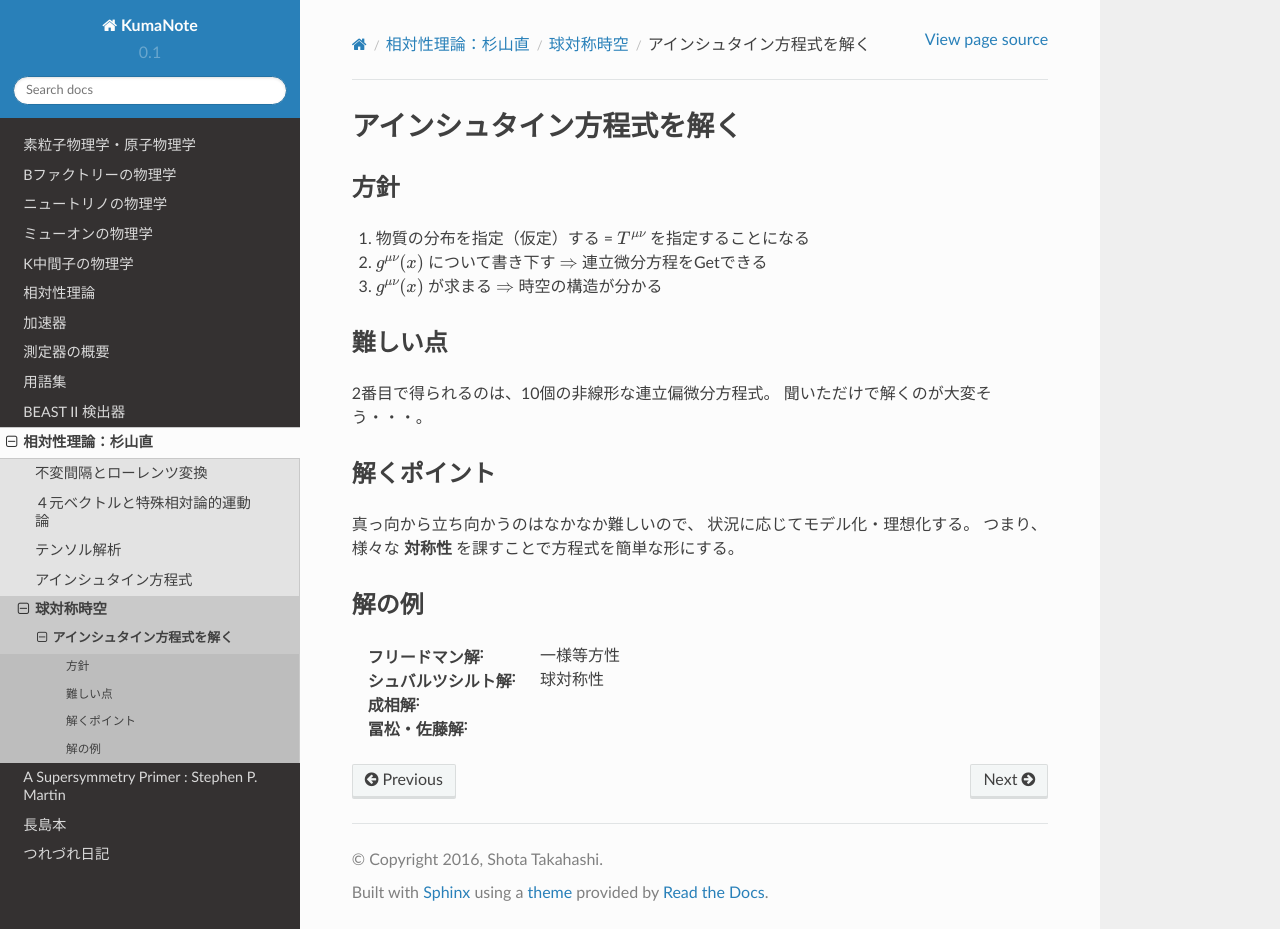
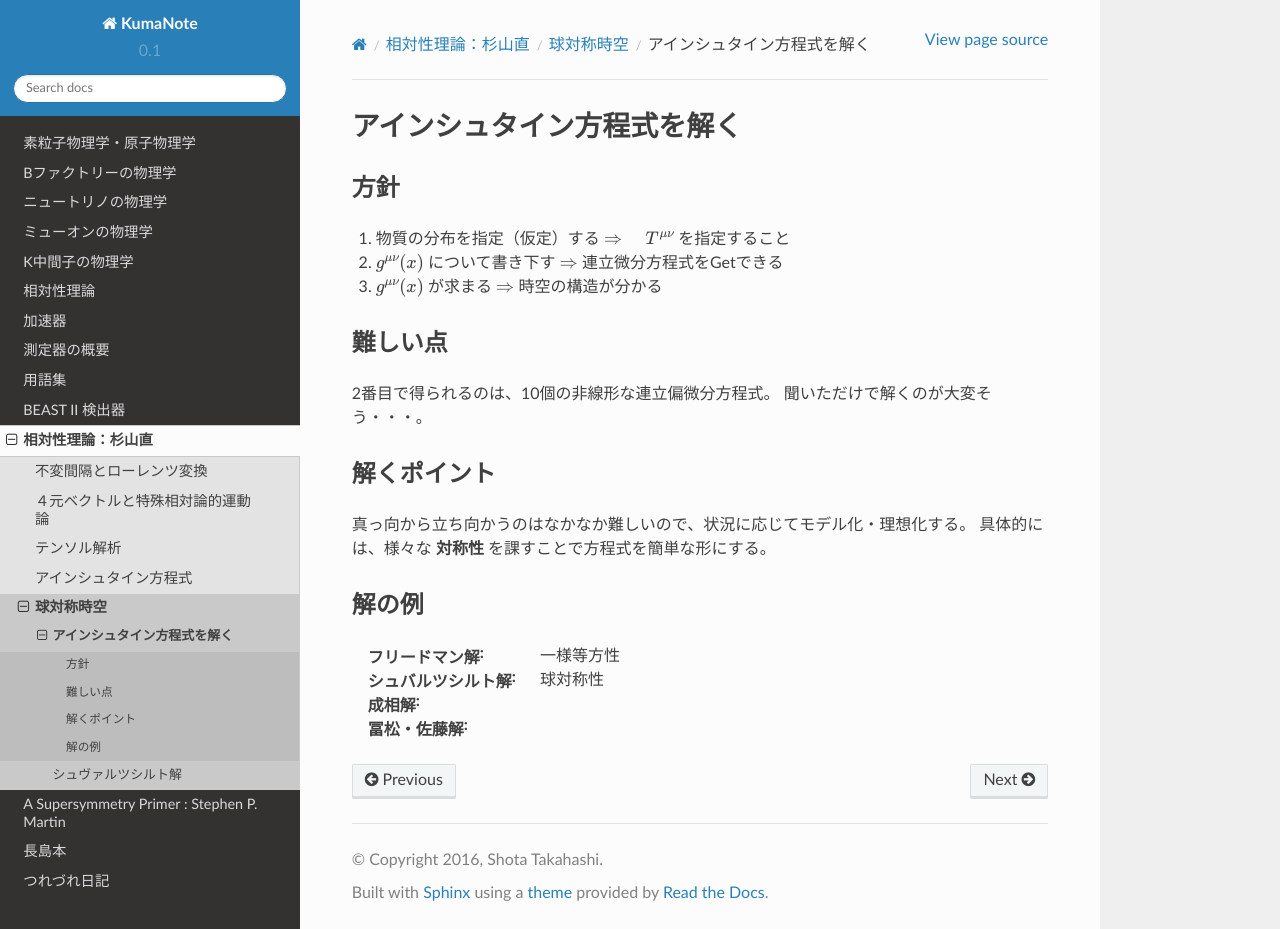
Before and after one commit to shotakaha/kumanote, a Sphinx documentation site: the page built from docs/source/sugiyama/11-1.rst, in a window 1280 px wide and 929 px high. Built offline with Sphinx 7.4.7 and the Read the Docs theme 2.0.0, drawn with Linux system fonts in a browser that asks for light colours; pages that are not in the unit, such as notebooks, are missing from menus.

```diff
--- a/docs/source/sugiyama/11-1.rst
+++ b/docs/source/sugiyama/11-1.rst
@@ -6,8 +6,8 @@
 方針
 ==================================================
 
-1. 物質の分布を指定（仮定）する = :math:`T^{\mu \nu}` を指定することになる
-2. :math:`g^{\mu \nu} (x)` について書き下す :math:`\Rightarrow` 連立微分方程をGetできる
+1. 物質の分布を指定（仮定）する  :math:`\Rightarrow \quad T^{\mu \nu}` を指定すること
+2. :math:`g^{\mu \nu} (x)` について書き下す :math:`\Rightarrow` 連立微分方程式をGetできる
 3. :math:`g^{\mu \nu} (x)` が求まる :math:`\Rightarrow` 時空の構造が分かる
 
 
@@ -21,9 +21,8 @@
 解くポイント
 ==================================================
 
-真っ向から立ち向かうのはなかなか難しいので、
-状況に応じてモデル化・理想化する。
-つまり、様々な **対称性** を課すことで方程式を簡単な形にする。
+真っ向から立ち向かうのはなかなか難しいので、状況に応じてモデル化・理想化する。
+具体的には、様々な **対称性** を課すことで方程式を簡単な形にする。
 
 
 解の例
--- a/docs/source/sugiyama/11.rst
+++ b/docs/source/sugiyama/11.rst
@@ -6,3 +6,4 @@
    :maxdepth: 2
 
    11-1
+   11-2
```
Also changed, not shown: docs/source/sugiyama/11-2.rst (added, +55 -0 lines).
